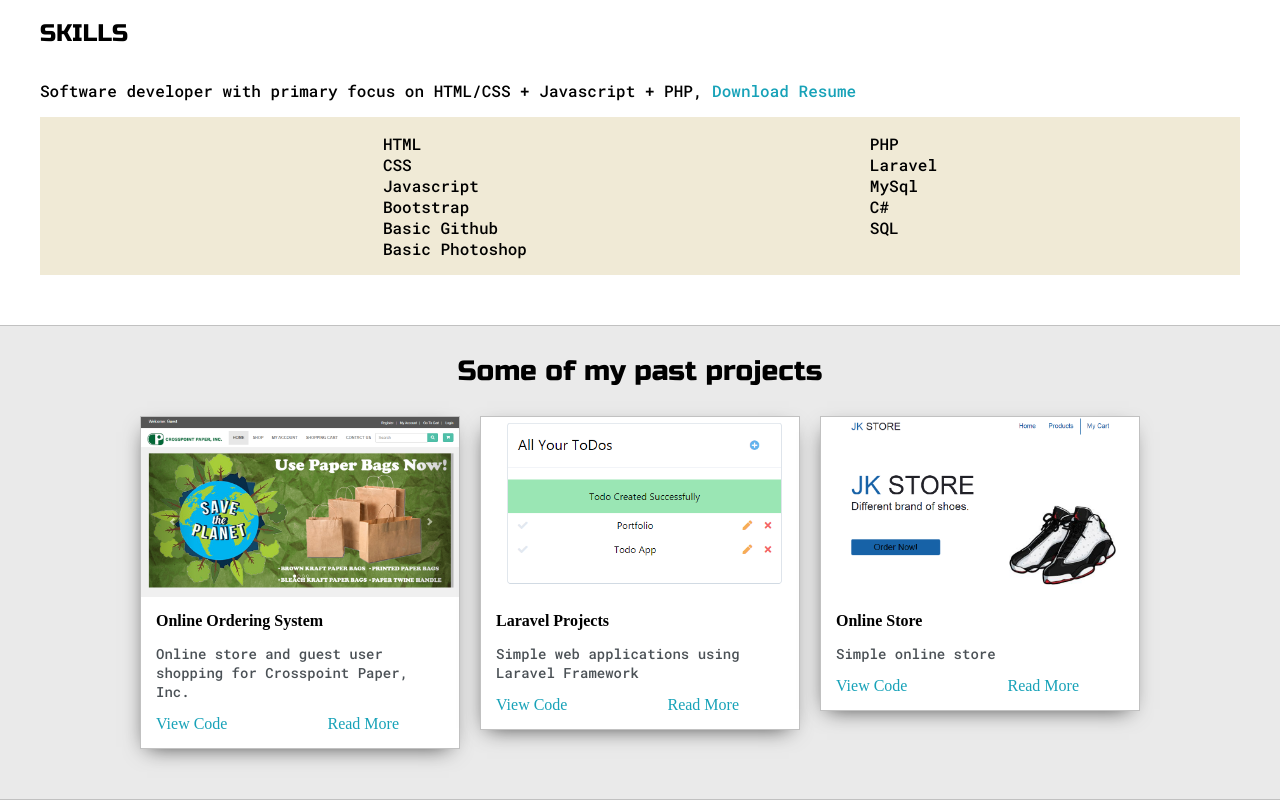
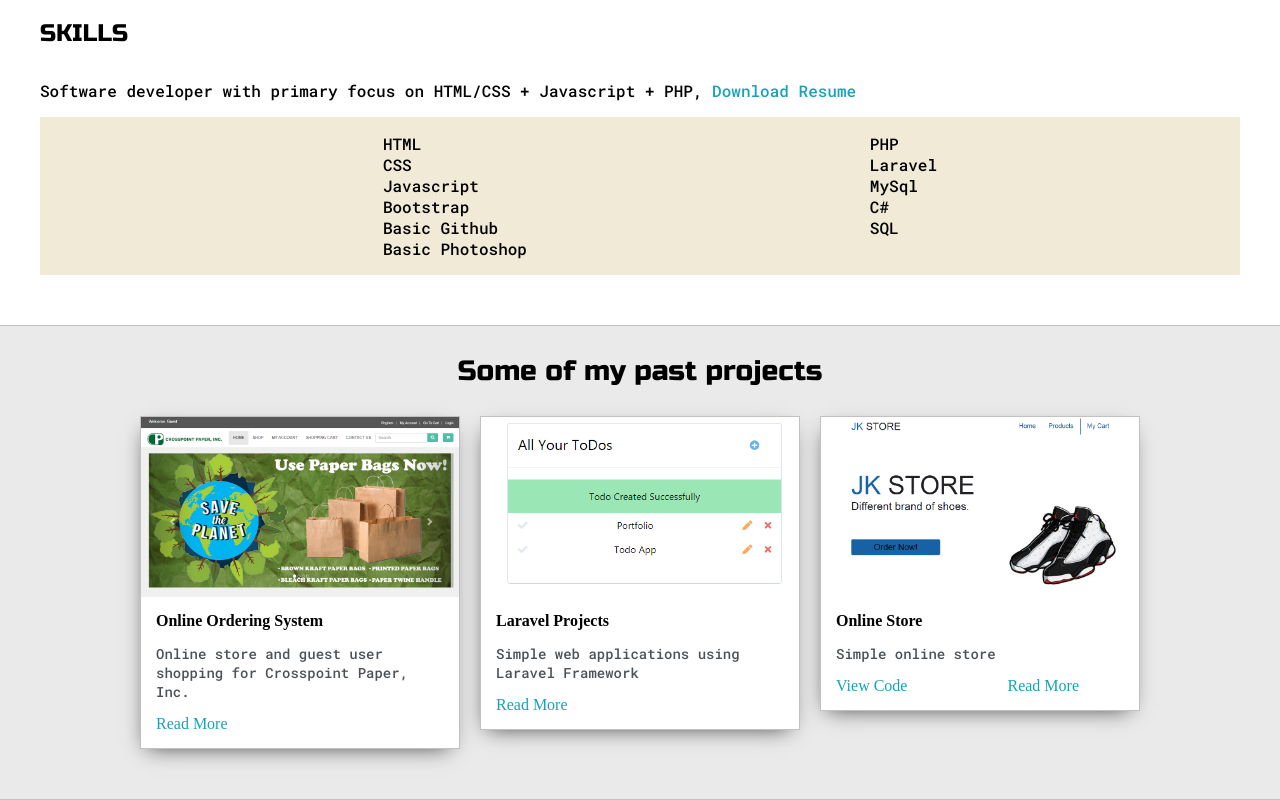
Before and after one commit to jkpanaligan/portfolio, a plain HTML site: page index.html in a window 1280 px wide. Shown: the part 873-1673 px from the top of the page. Drawn offline with Linux system fonts and the light colour scheme.

Commit message:
Update index.html

```diff
--- a/index.html
+++ b/index.html
@@ -115,7 +115,6 @@
                             <h6 class="post-title">Online Ordering System</h6>
                             <p class="post-intro">Online store and guest user shopping for Crosspoint Paper, Inc.</p>
                             <div id="view">
-                                <a target="_blank" href="https://jkpanaligan.github.io/myportfolio/">View Code</a>
                                 <a target="_blank" href="post.html">Read More</a>
                             </div>
                         </div>
@@ -129,7 +128,6 @@
                             <h6 class="post-title">Laravel Projects</h6>
                             <p class="post-intro">Simple web applications using Laravel Framework</p>
                             <div id="view">
-                                <a target="_blank" href="https://jkpanaligan.github.io/myportfolio/">View Code</a>
                                 <a target="_blank" href="post2.html">Read More</a>
                             </div>
                         </div>
@@ -143,7 +141,7 @@
                             <h6 class="post-title">Online Store</h6>
                             <p class="post-intro">Simple online store</p>
                             <div id="view">
-                                <a target="_blank" href="https://jkpanaligan.github.io/myportfolio/">View Code</a>
+                                <a target="_blank" href="https://github.com/jkpanaligan/jkstore">View Code</a>
                                 <a target="_blank" href="post3.html">Read More</a>
                             </div>
                         </div>
```
